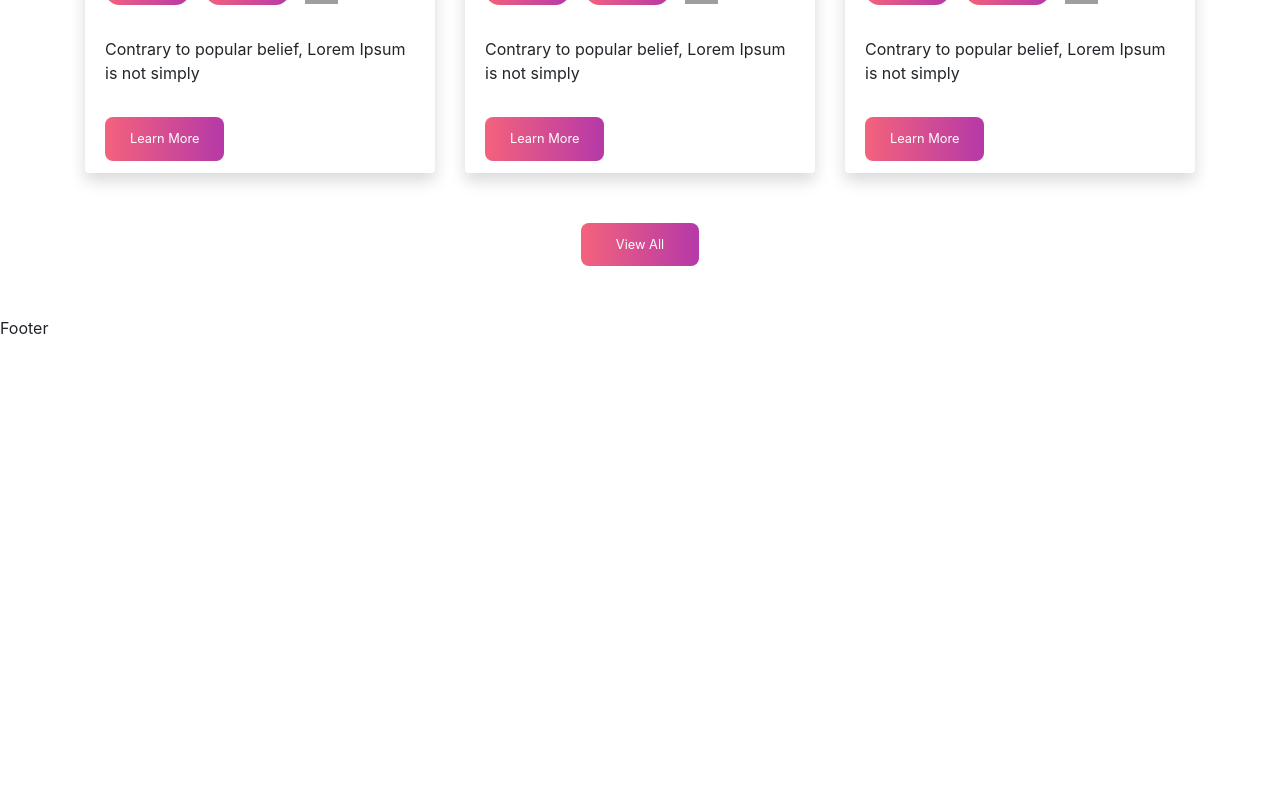
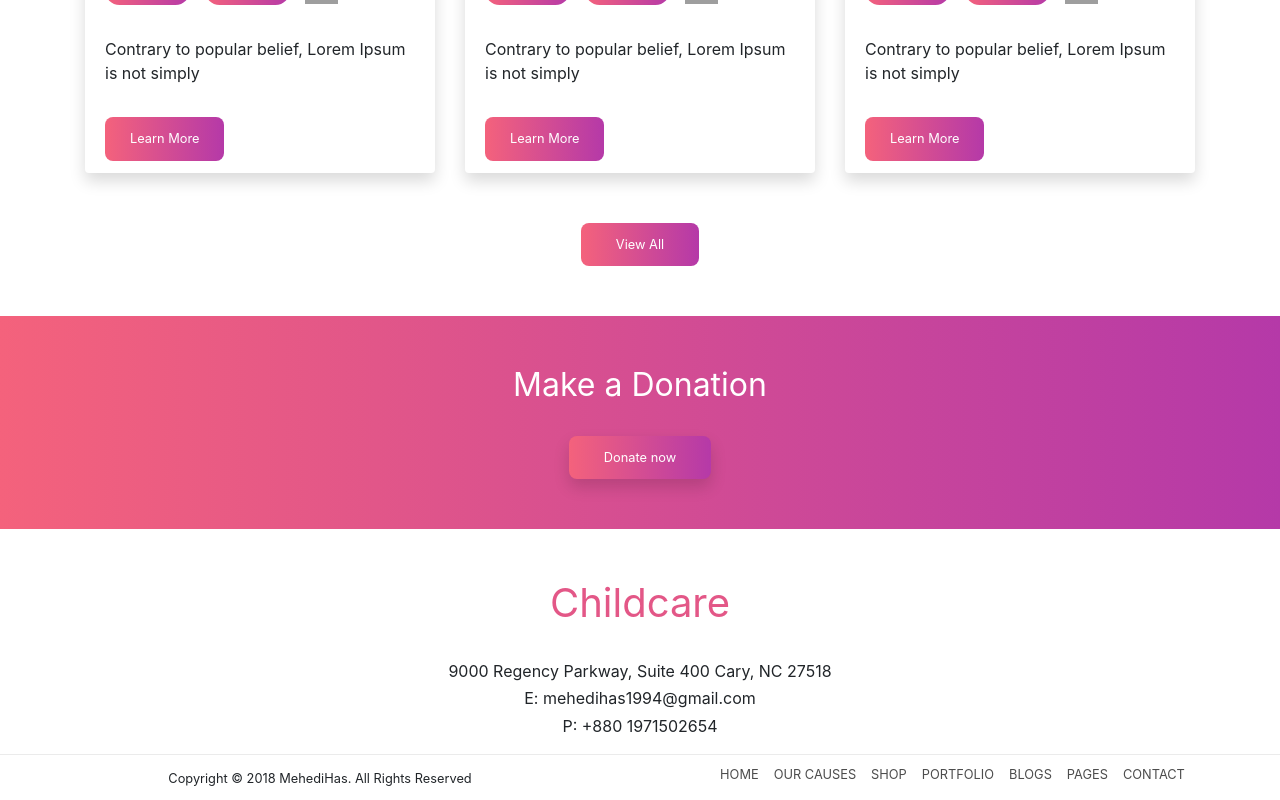
Before and after one commit to davipm/vue-childcare, a Vue app: page / in a window 1280 px wide. Shown: the part 4213-5013 px from the top of the page. Before the commit the page ends 4569 px from the top, so only its background shows below. Built offline with nearby package versions, Linux system fonts and the light colour scheme; grey boxes are pictures that could not be loaded.

Commit message:
footer update

```diff
--- a/src/components/Footer.vue
+++ b/src/components/Footer.vue
@@ -1,15 +1,140 @@
 <template>
-  <footer>
-    <p>Footer</p>
+  <footer class="footer">
+    <div class="footer-donation">
+      <div class="container">
+        <!-- heading -->
+        <h2 class="title">Make a Donation</h2>
+        <!-- btn centered -->
+        <div class="btn-center">
+          <router-link to="/" class="btn btn-primary shadow">
+            Donate now
+          </router-link>
+        </div>
+      </div>
+    </div>
+    <div class="section footer-content">
+      <div class="container">
+        <h2 class="content-title">Childcare</h2>
+        <address class="address">
+          <p class="address-item">9000 Regency Parkway, Suite 400 Cary, NC 27518</p>
+          <p class="address-item">E: mehedihas1994@gmail.com</p>
+          <p class="address-item">P: +880 1971502654</p>
+        </address>
+      </div>
+      <div class="container-fluid footer-info">
+        <div class="row">
+          <div class="col-md-6">
+            <small>Copyright © {{ getFullYear }} MehediHas. All Rights Reserved</small>
+          </div>
+          <div class="col-md-6">
+            <nav class="footer-nav">
+              <ul class="footer-navbar">
+                <li class="footer-nav-item">
+                  <a href="#" class="footer-nav-link">HOME</a>
+                </li>
+                <li class="footer-nav-item">
+                  <a href="#" class="footer-nav-link">OUR CAUSES</a>
+                </li>
+                <li class="footer-nav-item">
+                  <a href="#" class="footer-nav-link">SHOP</a>
+                </li>
+                <li class="footer-nav-item">
+                  <a href="#" class="footer-nav-link">PORTFOLIO</a>
+                </li>
+                <li class="footer-nav-item">
+                  <a href="#" class="footer-nav-link">BLOGS</a>
+                </li>
+                <li class="footer-nav-item">
+                  <a href="#" class="footer-nav-link">PAGES</a>
+                </li>
+                <li class="footer-nav-item">
+                  <a href="#" class="footer-nav-link">CONTACT</a>
+                </li>
+              </ul>
+            </nav>
+          </div>
+        </div>
+      </div>
+    </div>
   </footer>
 </template>
 
 <script>
   export default {
-    name: "Footer"
+    name: "Footer",
+    computed: {
+      getFullYear() {
+        return new Date().getFullYear();
+      }
+    }
   }
 </script>
 
-<style scoped>
+<style scoped lang="scss">
+  .footer-donation {
+    display: block;
+    position: relative;
+    padding: 50px 0;
+    background-image: linear-gradient(-90deg, #B539A8, #F4627C);
+  }
 
+  .title {
+    display: block;
+    margin-bottom: 2rem;
+    font-weight: 400;
+    text-align: center;
+    color: #FFFFFF;
+  }
+
+  .btn-center {
+    position: relative;
+    display: block;
+    text-align: center;
+
+    .btn-primary {
+      display: inline-block;
+      padding: 12px 35px;
+    }
+  }
+
+  .footer-content {
+    padding-bottom: 0;
+    text-align: center;
+  }
+
+  .content-title {
+    margin-bottom: 2rem;
+    font-size: 2.5rem;
+    font-weight: 400;
+    text-align: center;
+    color: #E35787;
+  }
+
+  .address-item {
+    margin-bottom: .2rem;
+  }
+
+  .footer-info {
+    padding-top: 10px;
+    border-top: 1px solid #EBEBEB;
+  }
+
+  .footer-navbar {
+    display: flex;
+    justify-content: center;
+    align-items: center;
+    position: relative;
+    padding: 0;
+    list-style: none;
+  }
+
+  .footer-nav-item {
+    margin-right: 15px;
+  }
+
+  .footer-nav-link {
+    display: block;
+    font-size: .8rem;
+    color: #4D4D4D;
+  }
 </style>
```
